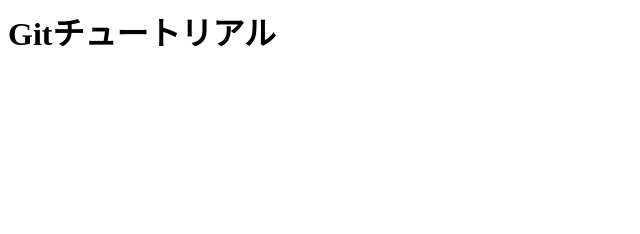
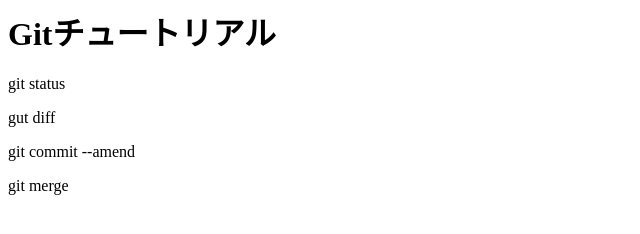
Before and after one commit to igrskai/git_tutorial, a plain HTML site: page index.html in a window 1280 px wide. Shown: the whole page, without its empty margins (0-640 px from the left). Drawn offline with Linux system fonts and the light colour scheme.

Commit message:
Update index.html

```diff
--- a/index.html
+++ b/index.html
@@ -1 +1,5 @@
 <h1>Gitチュートリアル</h1>
+<p>git status</p>
+<p>gut diff</p>
+<P>git commit --amend</p>
+<p>git merge </p>
```
